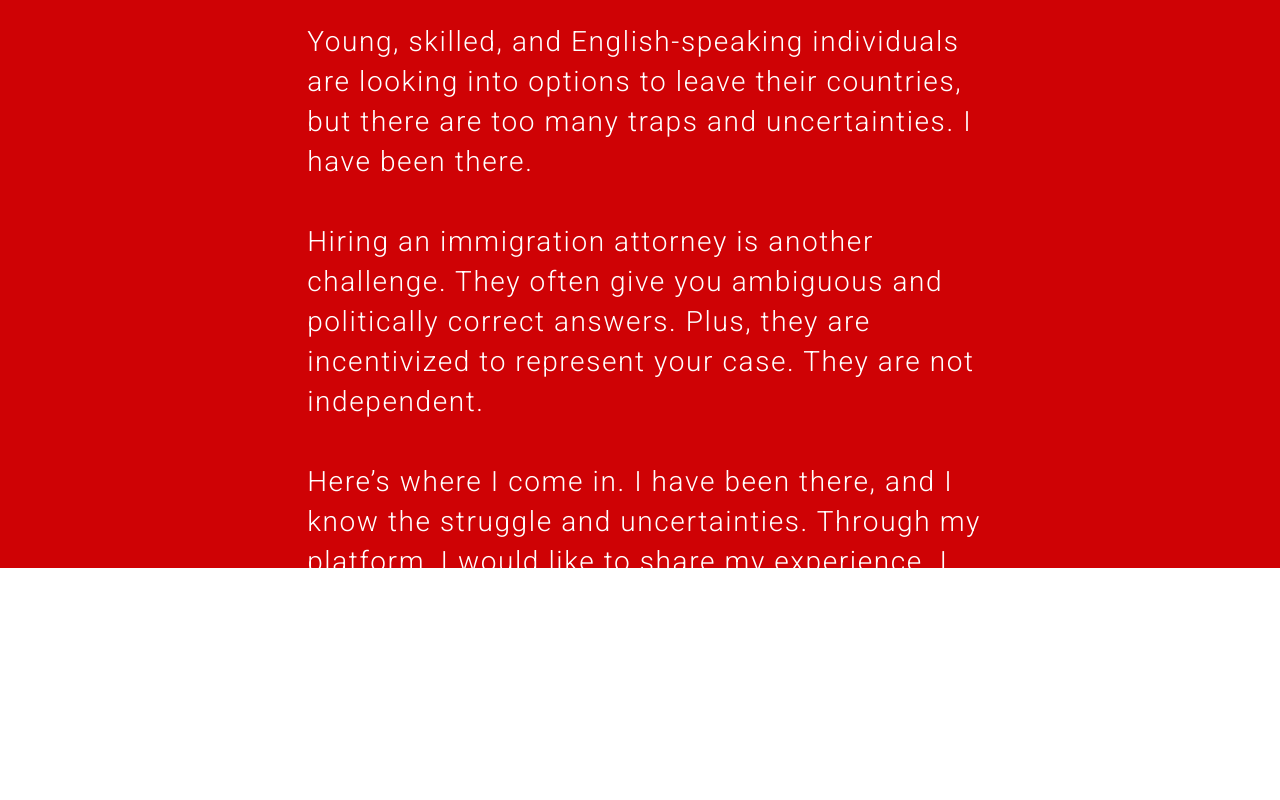
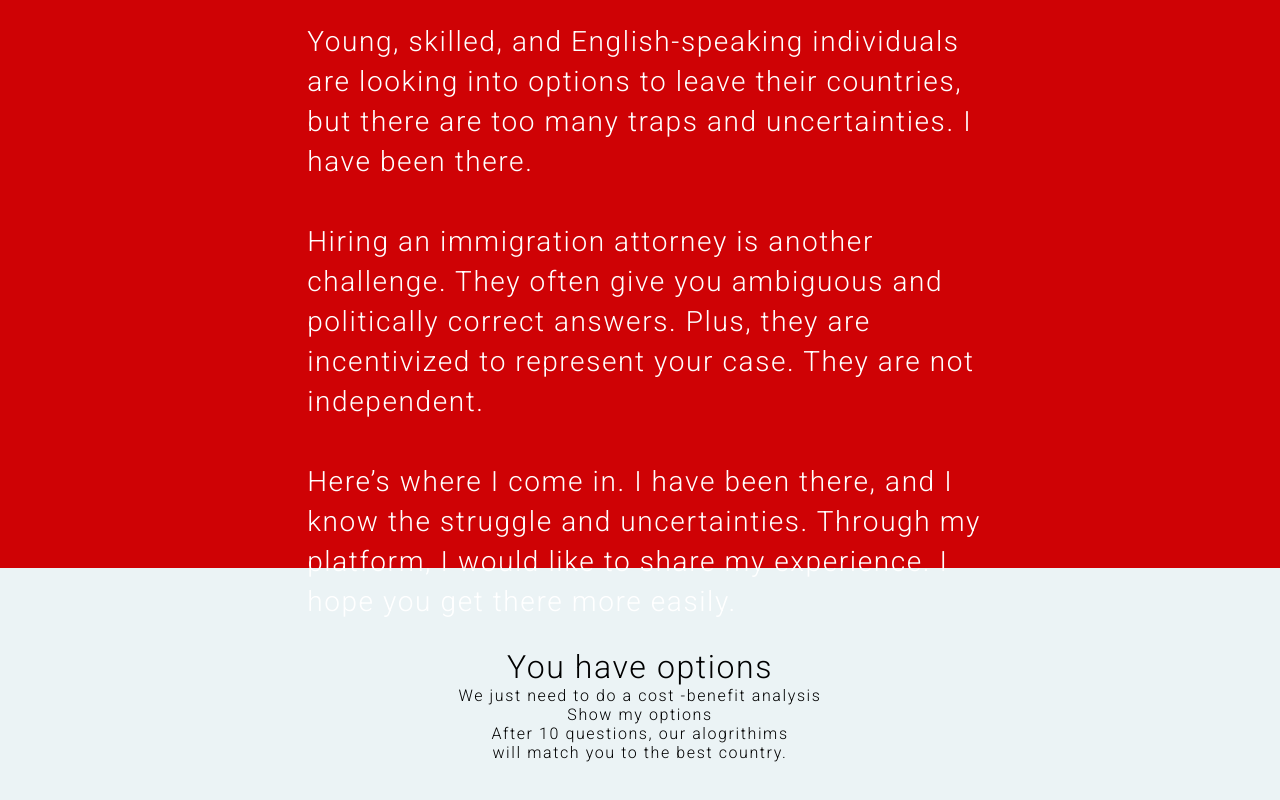
Before and after one commit to wrhong7/immigrationWebsite, a React (Create React App) app: page / in a window 1280 px wide. Shown: the part 1032-1832 px from the top of the page. Before the commit the page ends 1654 px from the top, so only its background shows below. Built offline with nearby package versions, Linux system fonts and the light colour scheme.

Commit message:
implements scss and survey intro section is half complete

```diff
--- a/src/javascript/App.js
+++ b/src/javascript/App.js
@@ -1,16 +1,18 @@
 import React, { Component } from 'react';
 import logo from '../resources/logo.svg';
 import '../styles/App.css';
-import '../styles/landingPage/webVersion.css'
-import '../styles/shortIntroPage/webVersion.css'
-import Landing from '../javascript/components/pages/landing'
-import ShortIntro from '../javascript/components/pages/shotIntro'
+
+import Landing from '../javascript/components/pages/landing';
+import ShortIntro from './components/pages/shortIntro';
+import SurveyIntro from '../javascript/components/pages/surveyIntro';
+
 
 class App extends Component {
   render() {
     return <div>
       <Landing/>
       <ShortIntro/>
+      <SurveyIntro/>
     </div>
   }
 }
--- a/src/javascript/components/pages/landing.jsx
+++ b/src/javascript/components/pages/landing.jsx
@@ -8,6 +8,10 @@ export default function Landing () {
 
   const disclaimer = <div className="landing-page-header-disclaimer-button header-button hover-pointer">
     Disclaimer
+  </div>;
+
+  const tips = <div className="landing-page-header-disclaimer-button header-button hover-pointer">
+    Tips
   </div>;
 
   const mainscript = <div className="landing-page-intro-mainscript">
@@ -24,7 +28,7 @@ export default function Landing () {
 
   return <div className="landing-page-cover">
     <div className="landing-page-header">
-      {disclaimer} {about}
+      {tips} {disclaimer} {about}
     </div>
     <div className="landing-page-intro-section">
       {mainscript}
--- /dev/null
+++ b/src/javascript/components/pages/surveyIntro.jsx
@@ -0,0 +1,31 @@
+import React from "react";
+
+export  default function surveyIntro() {
+
+  const surveyIntroMainCaption = <div className="survey-intro-main-caption">
+    You have options
+  </div>;
+
+  const surveyIntroSubCaptionTop = <div className="survey-intro-sub-caption-top">
+    We just need to do a cost -benefit analysis
+  </div>;
+
+  const goToSurveyButton = <div className="survey-section-gotosurvey-button">
+    Show my options
+  </div>;
+
+  const surveyIntroSubCaptionBottom = <div className="survey-intro-subcaption-bottom">
+    After 10 questions, our alogrithims<br/>
+    will match you to the best country.
+  </div>;
+
+  return <div className="survey-intro-cover">
+    <div className="survey-intro-content-container">
+      {surveyIntroMainCaption}
+      {surveyIntroSubCaptionTop}
+      {goToSurveyButton}
+      {surveyIntroSubCaptionBottom}
+    </div>
+
+  </div>
+}
--- a/src/styles/App.css
+++ b/src/styles/App.css
@@ -1,39 +1,30 @@
+@import url(./shortIntro/web.css);
+@import url(./surveyIntro/web.css);
+@import url(./landingPage/web.css);
 .App {
-  text-align: center;
-}
-
-body {
-  font-family: 'Open Sans', sans-serif;
-  font-family: 'Roboto', sans-serif;
-  -webkit-font-smoothing: antialiased;
-  letter-spacing: 0.2vmin;
-}
+  text-align: center; }
 
 .hover-pointer {
-  cursor: pointer;
-}
+  cursor: pointer; }
 
 .App-logo {
   animation: App-logo-spin infinite 20s linear;
-  height: 80px;
-}
+  height: 80px; }
 
 .App-header {
   background-color: #222;
   height: 150px;
   padding: 20px;
-  color: white;
-}
+  color: white; }
 
 .App-title {
-  font-size: 1.5em;
-}
+  font-size: 1.5em; }
 
 .App-intro {
-  font-size: large;
-}
+  font-size: large; }
 
 @keyframes App-logo-spin {
-  from { transform: rotate(0deg); }
-  to { transform: rotate(360deg); }
-}
+  from {
+    transform: rotate(0deg); }
+  to {
+    transform: rotate(360deg); } }
--- a/src/styles/index.css
+++ b/src/styles/index.css
@@ -1,5 +1,8 @@
 body {
   margin: 0;
   padding: 0;
-  font-family: sans-serif;
+  font-family: 'Open Sans', sans-serif;
+  font-family: 'Roboto', sans-serif;
+  -webkit-font-smoothing: antialiased;
+  letter-spacing: 0.2vmin;
 }
--- /dev/null
+++ b/src/styles/surveyIntro/web.css
@@ -0,0 +1,33 @@
+.survey-intro-cover {
+    width: auto;
+    height: 90vh;
+    padding-top: 10vh;
+    background-color: #ebf3f5;
+}
+
+.survey-intro-content-container {
+    width: 50vw;
+    margin-left: 25vw;
+    background-color: #ebf3f5;
+    text-align: center;
+}
+
+.survey-intro-main-caption {
+    width: 50vw;
+    font-size: 4vmin;
+    background-color: #ebf3f5;
+    text-align: center;
+}
+
+
+.survey-intro-sub-caption-top {
+
+}
+
+.survey-section-gotosurvey-button {
+
+}
+
+.survey-intro-subcaption-bottom {
+
+}
```
Also changed, not shown: package.json (+8 -2 lines), src/styles/App.scss (added, +36 -0 lines), src/javascript/components/pages/shortIntro.jsx (renamed from src/javascript/components/pages/shotIntro.jsx), src/styles/landingPage/web.css (renamed from src/styles/landingPage/webVersion.css), src/styles/shortIntro/web.css (renamed from src/styles/shortIntroPage/webVersion.css).
